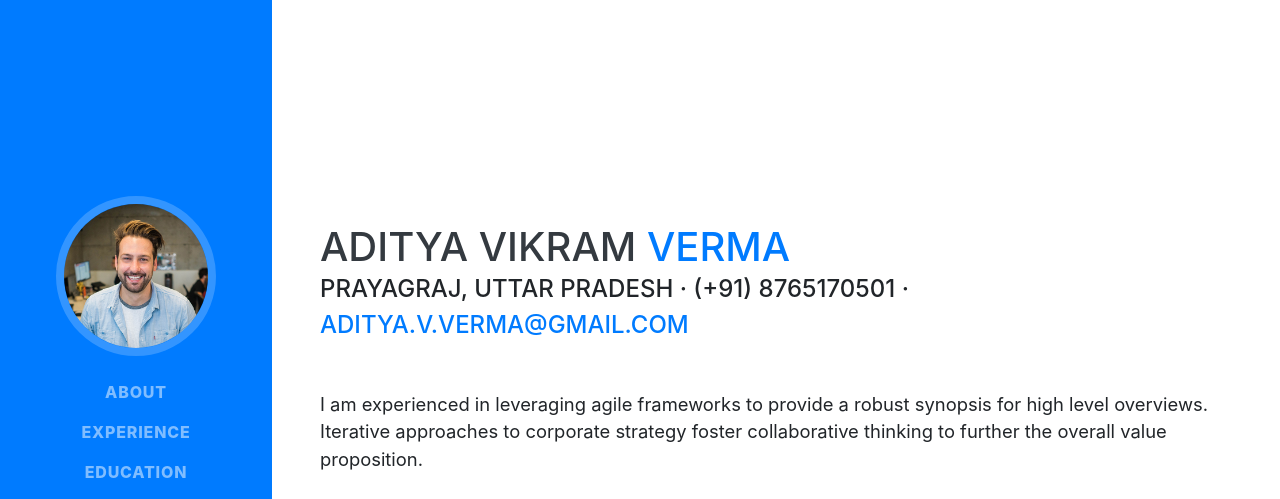
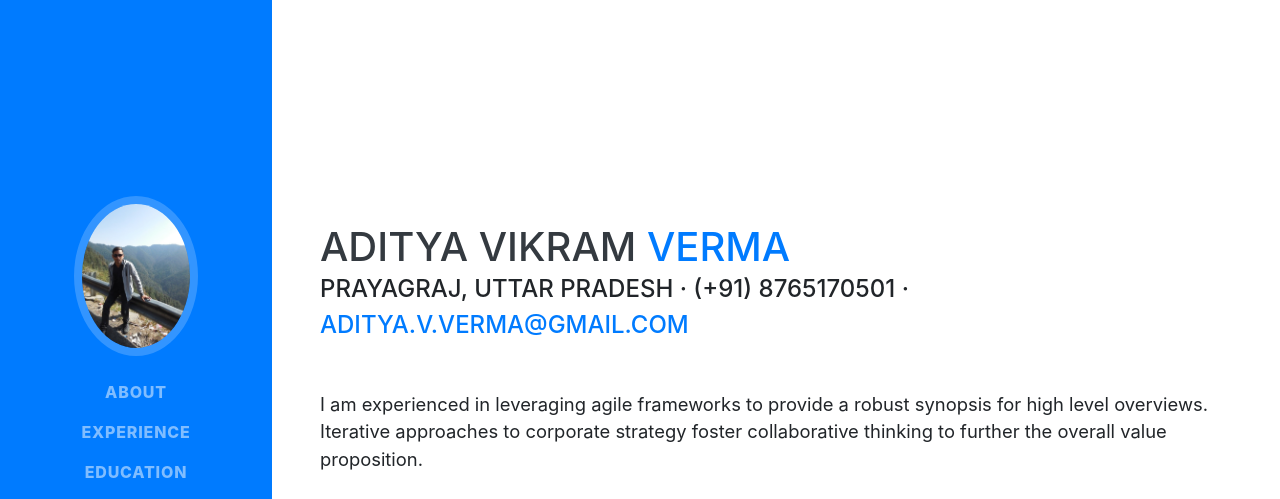
Before and after one commit to aditya-verma/aditya-verma.github.io, a website with bundled scripts: page index.html in a window 1280 px wide. Shown: the top 499 px of the page. Built offline with nearby package versions, Linux system fonts and the light colour scheme; a web font is replaced by a local one.

Commit message:
Update Profile

```diff
--- a/index.html
+++ b/index.html
@@ -29,7 +29,7 @@
     <a class="navbar-brand js-scroll-trigger" href="#page-top">
       <span class="d-block d-lg-none">Aditya Vikram Verma</span>
       <span class="d-none d-lg-block">
-        <img class="img-fluid img-profile rounded-circle mx-auto mb-2" src="img/profile.jpg" alt="">
+        <img class="img-fluid img-profile rounded-circle mx-auto mb-2" src="img/profile.png" alt="Aditya Vikram Verma">
       </span>
     </a>
     <button class="navbar-toggler" type="button" data-toggle="collapse" data-target="#navbarSupportedContent" aria-controls="navbarSupportedContent" aria-expanded="false" aria-label="Toggle navigation">
```
Also changed, not shown: img/profile.jpg (deleted), img/profile.png (added).
